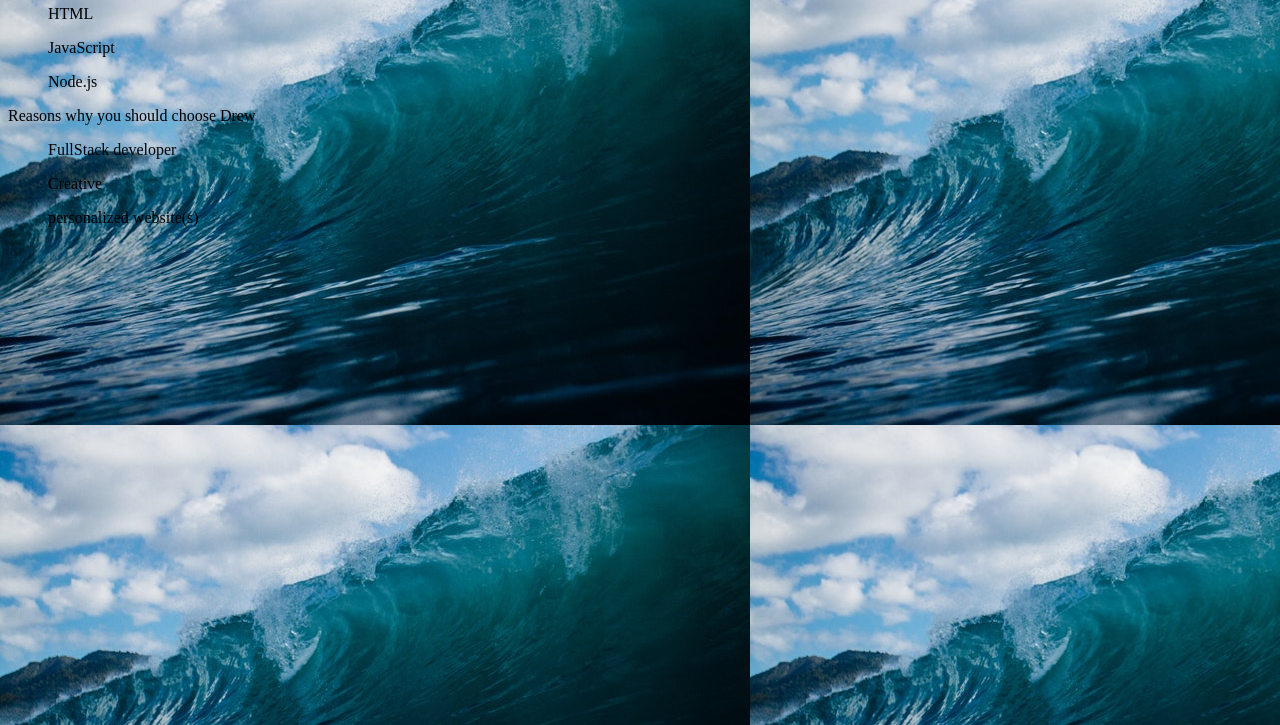
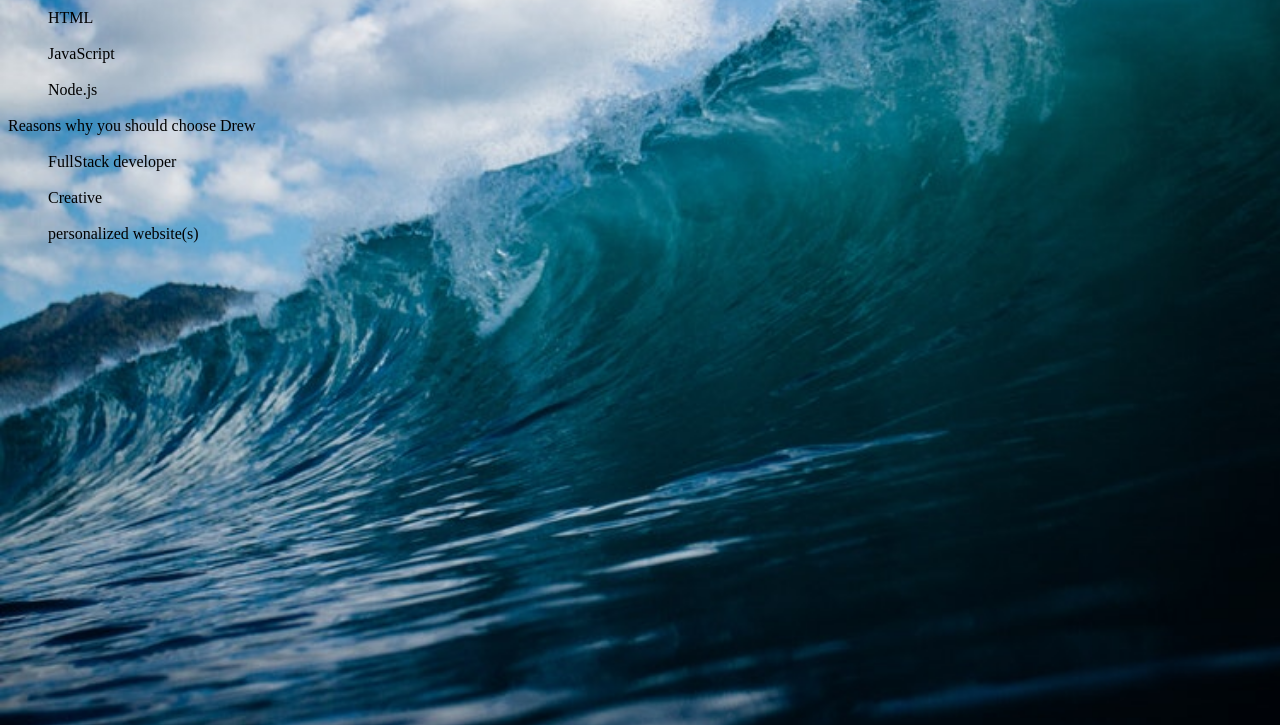
Before and after one commit to Drewohanson/drewhanson.github.io, a plain HTML site: page index.html in a window 1280 px wide. Shown: the part 75-800 px from the top of the page. Drawn offline with Linux system fonts and the light colour scheme.

Commit message:
Update style.css

```diff
--- a/style.css
+++ b/style.css
@@ -1,3 +1,9 @@
-html {
-    background-image: url(images/waves.jpg)
-}
+html
+ {font-size: 16px;
+ line-height: 1.25;
+  background: url(images/waves.jpg) no-repeat center center fixed;
+    -webkit-background-size: cover;
+    -moz-background-size: cover;
+    -o-background-size: cover;
+    background-size: cover;
+  }
```
